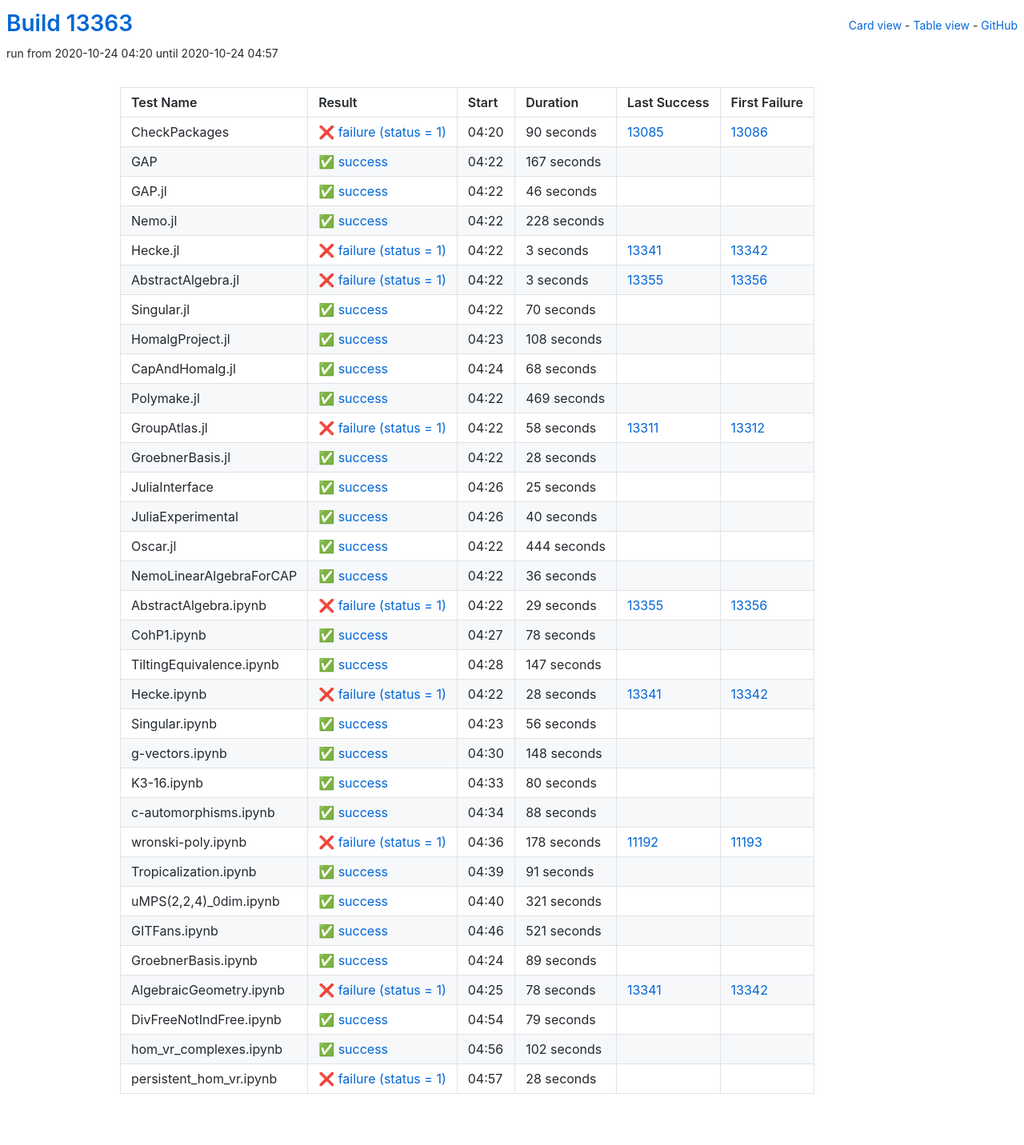
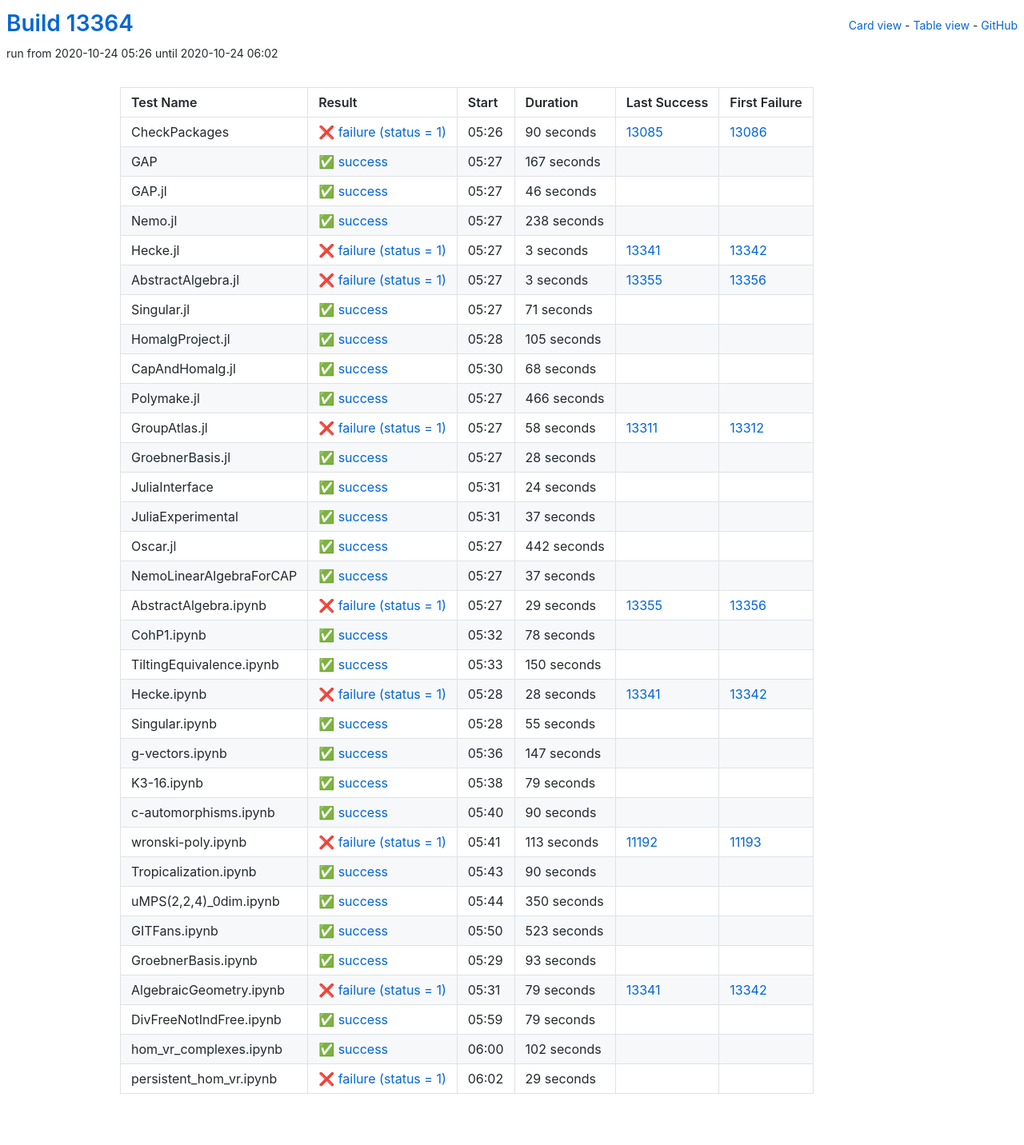
Before and after one commit to oscar-system/oscar-ci-status, a Jekyll site: the page built from table.html, in a window 1280 px wide. Shown: the whole page at 80% size. Built offline with Jekyll 4.4.1, drawn with Linux system fonts in a browser that asks for light colours.

Commit message:
Build #13364

```diff
--- a/_data/ci.yml
+++ b/_data/ci.yml
@@ -1,6 +1,6 @@
 ---
-build: 13363
-build_url: https://oscarci.mathematik.uni-kl.de/job/oscar/13363/
+build: 13364
+build_url: https://oscarci.mathematik.uni-kl.de/job/oscar/13364/
 job: oscar
 organization: oscar-system
 repo: oscar-ci-status
@@ -8,8 +8,8 @@
 tests:
 - name: CheckPackages
   id: checkpackages
-  log: https://oscarci.mathematik.uni-kl.de/job/oscar/13363/artifact/logs/build-13363/CheckPackages.log
-  start: 2020-10-24 04:20
+  log: https://oscarci.mathematik.uni-kl.de/job/oscar/13364/artifact/logs/build-13364/CheckPackages.log
+  start: 2020-10-24 05:26
   success: false
   exitcode: 1
   status: failure
@@ -20,8 +20,8 @@
   first_failure_url: https://oscarci.mathematik.uni-kl.de/job/oscar/13086/
 - name: GAP
   id: gap
-  log: https://oscarci.mathematik.uni-kl.de/job/oscar/13363/artifact/logs/build-13363/GAP.log
-  start: 2020-10-24 04:22
+  log: https://oscarci.mathematik.uni-kl.de/job/oscar/13364/artifact/logs/build-13364/GAP.log
+  start: 2020-10-24 05:27
   success: true
   exitcode: 0
   status: success
@@ -32,8 +32,8 @@
   first_failure_url:
 - name: GAP.jl
   id: gap-jl
-  log: https://oscarci.mathematik.uni-kl.de/job/oscar/13363/artifact/logs/build-13363/GAP.jl.log
-  start: 2020-10-24 04:22
+  log: https://oscarci.mathematik.uni-kl.de/job/oscar/13364/artifact/logs/build-13364/GAP.jl.log
+  start: 2020-10-24 05:27
   success: true
   exitcode: 0
   status: success
@@ -44,20 +44,20 @@
   first_failure_url:
 - name: Nemo.jl
   id: nemo-jl
-  log: https://oscarci.mathematik.uni-kl.de/job/oscar/13363/artifact/logs/build-13363/Nemo.jl.log
-  start: 2020-10-24 04:22
+  log: https://oscarci.mathematik.uni-kl.de/job/oscar/13364/artifact/logs/build-13364/Nemo.jl.log
+  start: 2020-10-24 05:27
   success: true
   exitcode: 0
   status: success
-  duration: 228
+  duration: 238
   last_success: false
   last_success_url:
   first_failure: false
   first_failure_url:
 - name: Hecke.jl
   id: hecke-jl
-  log: https://oscarci.mathematik.uni-kl.de/job/oscar/13363/artifact/logs/build-13363/Hecke.jl.log
-  start: 2020-10-24 04:22
+  log: https://oscarci.mathematik.uni-kl.de/job/oscar/13364/artifact/logs/build-13364/Hecke.jl.log
+  start: 2020-10-24 05:27
   success: false
   exitcode: 1
   status: failure
@@ -68,8 +68,8 @@
   first_failure_url: https://oscarci.mathematik.uni-kl.de/job/oscar/13342/
 - name: AbstractAlgebra.jl
   id: abstractalgebra-jl
-  log: https://oscarci.mathematik.uni-kl.de/job/oscar/13363/artifact/logs/build-13363/AbstractAlgebra.jl.log
-  start: 2020-10-24 04:22
+  log: https://oscarci.mathematik.uni-kl.de/job/oscar/13364/artifact/logs/build-13364/AbstractAlgebra.jl.log
+  start: 2020-10-24 05:27
   success: false
   exitcode: 1
   status: failure
@@ -80,32 +80,32 @@
   first_failure_url: https://oscarci.mathematik.uni-kl.de/job/oscar/13356/
 - name: Singular.jl
   id: singular-jl
-  log: https://oscarci.mathematik.uni-kl.de/job/oscar/13363/artifact/logs/build-13363/Singular.jl.log
-  start: 2020-10-24 04:22
+  log: https://oscarci.mathematik.uni-kl.de/job/oscar/13364/artifact/logs/build-13364/Singular.jl.log
+  start: 2020-10-24 05:27
   success: true
   exitcode: 0
   status: success
-  duration: 70
+  duration: 71
   last_success: false
   last_success_url:
   first_failure: false
   first_failure_url:
 - name: HomalgProject.jl
   id: homalgproject-jl
-  log: https://oscarci.mathematik.uni-kl.de/job/oscar/13363/artifact/logs/build-13363/HomalgProject.jl.log
-  start: 2020-10-24 04:23
+  log: https://oscarci.mathematik.uni-kl.de/job/oscar/13364/artifact/logs/build-13364/HomalgProject.jl.log
+  start: 2020-10-24 05:28
   success: true
   exitcode: 0
   status: success
-  duration: 108
+  duration: 105
   last_success: false
   last_success_url:
   first_failure: false
   first_failure_url:
 - name: CapAndHomalg.jl
   id: capandhomalg-jl
-  log: https://oscarci.mathematik.uni-kl.de/job/oscar/13363/artifact/logs/build-13363/CapAndHomalg.jl.log
-  start: 2020-10-24 04:24
+  log: https://oscarci.mathematik.uni-kl.de/job/oscar/13364/artifact/logs/build-13364/CapAndHomalg.jl.log
+  start: 2020-10-24 05:30
   success: true
   exitcode: 0
   status: success
@@ -116,20 +116,20 @@
   first_failure_url:
 - name: Polymake.jl
   id: polymake-jl
-  log: https://oscarci.mathematik.uni-kl.de/job/oscar/13363/artifact/logs/build-13363/Polymake.jl.log
-  start: 2020-10-24 04:22
+  log: https://oscarci.mathematik.uni-kl.de/job/oscar/13364/artifact/logs/build-13364/Polymake.jl.log
+  start: 2020-10-24 05:27
   success: true
   exitcode: 0
   status: success
-  duration: 469
+  duration: 466
   last_success: false
   last_success_url:
   first_failure: false
   first_failure_url:
 - name: GroupAtlas.jl
   id: groupatlas-jl
-  log: https://oscarci.mathematik.uni-kl.de/job/oscar/13363/artifact/logs/build-13363/GroupAtlas.jl.log
-  start: 2020-10-24 04:22
+  log: https://oscarci.mathematik.uni-kl.de/job/oscar/13364/artifact/logs/build-13364/GroupAtlas.jl.log
+  start: 2020-10-24 05:27
   success: false
   exitcode: 1
   status: failure
@@ -140,8 +140,8 @@
   first_failure_url: https://oscarci.mathematik.uni-kl.de/job/oscar/13312/
 - name: GroebnerBasis.jl
   id: groebnerbasis-jl
-  log: https://oscarci.mathematik.uni-kl.de/job/oscar/13363/artifact/logs/build-13363/GroebnerBasis.jl.log
-  start: 2020-10-24 04:22
+  log: https://oscarci.mathematik.uni-kl.de/job/oscar/13364/artifact/logs/build-13364/GroebnerBasis.jl.log
+  start: 2020-10-24 05:27
   success: true
   exitcode: 0
   status: success
@@ -152,56 +152,56 @@
   first_failure_url:
 - name: JuliaInterface
   id: juliainterface
-  log: https://oscarci.mathematik.uni-kl.de/job/oscar/13363/artifact/logs/build-13363/JuliaInterface.log
-  start: 2020-10-24 04:26
+  log: https://oscarci.mathematik.uni-kl.de/job/oscar/13364/artifact/logs/build-13364/JuliaInterface.log
+  start: 2020-10-24 05:31
   success: true
   exitcode: 0
   status: success
-  duration: 25
+  duration: 24
   last_success: false
   last_success_url:
   first_failure: false
   first_failure_url:
 - name: JuliaExperimental
   id: juliaexperimental
-  log: https://oscarci.mathematik.uni-kl.de/job/oscar/13363/artifact/logs/build-13363/JuliaExperimental.log
-  start: 2020-10-24 04:26
+  log: https://oscarci.mathematik.uni-kl.de/job/oscar/13364/artifact/logs/build-13364/JuliaExperimental.log
+  start: 2020-10-24 05:31
   success: true
   exitcode: 0
   status: success
-  duration: 40
+  duration: 37
   last_success: false
   last_success_url:
   first_failure: false
   first_failure_url:
 - name: Oscar.jl
   id: oscar-jl
-  log: https://oscarci.mathematik.uni-kl.de/job/oscar/13363/artifact/logs/build-13363/Oscar.jl.log
-  start: 2020-10-24 04:22
+  log: https://oscarci.mathematik.uni-kl.de/job/oscar/13364/artifact/logs/build-13364/Oscar.jl.log
+  start: 2020-10-24 05:27
   success: true
   exitcode: 0
   status: success
-  duration: 444
+  duration: 442
   last_success: false
   last_success_url:
   first_failure: false
   first_failure_url:
 - name: NemoLinearAlgebraForCAP
   id: nemolinearalgebraforcap
-  log: https://oscarci.mathematik.uni-kl.de/job/oscar/13363/artifact/logs/build-13363/NemoLinearAlgebraForCAP.log
-  start: 2020-10-24 04:22
+  log: https://oscarci.mathematik.uni-kl.de/job/oscar/13364/artifact/logs/build-13364/NemoLinearAlgebraForCAP.log
+  start: 2020-10-24 05:27
   success: true
   exitcode: 0
   status: success
-  duration: 36
+  duration: 37
   last_success: false
   last_success_url:
   first_failure: false
   first_failure_url:
 - name: AbstractAlgebra.ipynb
   id: abstractalgebra-ipynb
-  log: https://oscarci.mathematik.uni-kl.de/job/oscar/13363/artifact/logs/build-13363/AbstractAlgebra.ipynb.log
-  start: 2020-10-24 04:22
+  log: https://oscarci.mathematik.uni-kl.de/job/oscar/13364/artifact/logs/build-13364/AbstractAlgebra.ipynb.log
+  start: 2020-10-24 05:27
   success: false
   exitcode: 1
   status: failure
@@ -212,8 +212,8 @@
   first_failure_url: https://oscarci.mathematik.uni-kl.de/job/oscar/13356/
 - name: CohP1.ipynb
   id: cohp1-ipynb
-  log: https://oscarci.mathematik.uni-kl.de/job/oscar/13363/artifact/logs/build-13363/CohP1.ipynb.log
-  start: 2020-10-24 04:27
+  log: https://oscarci.mathematik.uni-kl.de/job/oscar/13364/artifact/logs/build-13364/CohP1.ipynb.log
+  start: 2020-10-24 05:32
   success: true
   exitcode: 0
   status: success
@@ -224,20 +224,20 @@
   first_failure_url:
 - name: TiltingEquivalence.ipynb
   id: tiltingequivalence-ipynb
-  log: https://oscarci.mathematik.uni-kl.de/job/oscar/13363/artifact/logs/build-13363/TiltingEquivalence.ipynb.log
-  start: 2020-10-24 04:28
+  log: https://oscarci.mathematik.uni-kl.de/job/oscar/13364/artifact/logs/build-13364/TiltingEquivalence.ipynb.log
+  start: 2020-10-24 05:33
   success: true
   exitcode: 0
   status: success
-  duration: 147
+  duration: 150
   last_success: false
   last_success_url:
   first_failure: false
   first_failure_url:
 - name: Hecke.ipynb
   id: hecke-ipynb
-  log: https://oscarci.mathematik.uni-kl.de/job/oscar/13363/artifact/logs/build-13363/Hecke.ipynb.log
-  start: 2020-10-24 04:22
+  log: https://oscarci.mathematik.uni-kl.de/job/oscar/13364/artifact/logs/build-13364/Hecke.ipynb.log
+  start: 2020-10-24 05:28
   success: false
   exitcode: 1
   status: failure
@@ -248,128 +248,128 @@
   first_failure_url: https://oscarci.mathematik.uni-kl.de/job/oscar/13342/
 - name: Singular.ipynb
   id: singular-ipynb
-  log: https://oscarci.mathematik.uni-kl.de/job/oscar/13363/artifact/logs/build-13363/Singular.ipynb.log
-  start: 2020-10-24 04:23
+  log: https://oscarci.mathematik.uni-kl.de/job/oscar/13364/artifact/logs/build-13364/Singular.ipynb.log
+  start: 2020-10-24 05:28
   success: true
   exitcode: 0
   status: success
-  duration: 56
+  duration: 55
   last_success: false
   last_success_url:
   first_failure: false
   first_failure_url:
 - name: g-vectors.ipynb
   id: g-vectors-ipynb
-  log: https://oscarci.mathematik.uni-kl.de/job/oscar/13363/artifact/logs/build-13363/g-vectors.ipynb.log
-  start: 2020-10-24 04:30
+  log: https://oscarci.mathematik.uni-kl.de/job/oscar/13364/artifact/logs/build-13364/g-vectors.ipynb.log
+  start: 2020-10-24 05:36
   success: true
   exitcode: 0
   status: success
-  duration: 148
+  duration: 147
   last_success: false
   last_success_url:
   first_failure: false
   first_failure_url:
 - name: K3-16.ipynb
   id: k3-16-ipynb
-  log: https://oscarci.mathematik.uni-kl.de/job/oscar/13363/artifact/logs/build-13363/K3-16.ipynb.log
-  start: 2020-10-24 04:33
+  log: https://oscarci.mathematik.uni-kl.de/job/oscar/13364/artifact/logs/build-13364/K3-16.ipynb.log
+  start: 2020-10-24 05:38
   success: true
   exitcode: 0
   status: success
-  duration: 80
+  duration: 79
   last_success: false
   last_success_url:
   first_failure: false
   first_failure_url:
 - name: c-automorphisms.ipynb
   id: c-automorphisms-ipynb
-  log: https://oscarci.mathematik.uni-kl.de/job/oscar/13363/artifact/logs/build-13363/c-automorphisms.ipynb.log
-  start: 2020-10-24 04:34
+  log: https://oscarci.mathematik.uni-kl.de/job/oscar/13364/artifact/logs/build-13364/c-automorphisms.ipynb.log
+  start: 2020-10-24 05:40
   success: true
   exitcode: 0
   status: success
-  duration: 88
+  duration: 90
   last_success: false
   last_success_url:
   first_failure: false
   first_failure_url:
 - name: wronski-poly.ipynb
   id: wronski-poly-ipynb
-  log: https://oscarci.mathematik.uni-kl.de/job/oscar/13363/artifact/logs/build-13363/wronski-poly.ipynb.log
-  start: 2020-10-24 04:36
+  log: https://oscarci.mathematik.uni-kl.de/job/oscar/13364/artifact/logs/build-13364/wronski-poly.ipynb.log
+  start: 2020-10-24 05:41
   success: false
   exitcode: 1
   status: failure
-  duration: 178
+  duration: 113
   last_success: 11192
   last_success_url: https://oscarci.mathematik.uni-kl.de/job/oscar/11192/
   first_failure: 11193
   first_failure_url: https://oscarci.mathematik.uni-kl.de/job/oscar/11193/
 - name: Tropicalization.ipynb
   id: tropicalization-ipynb
-  log: https://oscarci.mathematik.uni-kl.de/job/oscar/13363/artifact/logs/build-13363/Tropicalization.ipynb.log
-  start: 2020-10-24 04:39
+  log: https://oscarci.mathematik.uni-kl.de/job/oscar/13364/artifact/logs/build-13364/Tropicalization.ipynb.log
+  start: 2020-10-24 05:43
   success: true
   exitcode: 0
   status: success
-  duration: 91
+  duration: 90
   last_success: false
   last_success_url:
   first_failure: false
   first_failure_url:
 - name: uMPS(2,2,4)_0dim.ipynb
   id: umps-2-2-4-0dim-ipynb
-  log: https://oscarci.mathematik.uni-kl.de/job/oscar/13363/artifact/logs/build-13363/uMPS-2-2-4-_0dim.ipynb.log
-  start: 2020-10-24 04:40
+  log: https://oscarci.mathematik.uni-kl.de/job/oscar/13364/artifact/logs/build-13364/uMPS-2-2-4-_0dim.ipynb.log
+  start: 2020-10-24 05:44
   success: true
   exitcode: 0
   status: success
-  duration: 321
+  duration: 350
   last_success: false
   last_success_url:
   first_failure: false
   first_failure_url:
 - name: GITFans.ipynb
   id: gitfans-ipynb
-  log: https://oscarci.mathematik.uni-kl.de/job/oscar/13363/artifact/logs/build-13363/GITFans.ipynb.log
-  start: 2020-10-24 04:46
+  log: https://oscarci.mathematik.uni-kl.de/job/oscar/13364/artifact/logs/build-13364/GITFans.ipynb.log
+  start: 2020-10-24 05:50
   success: true
   exitcode: 0
   status: success
-  duration: 521
+  duration: 523
   last_success: false
   last_success_url:
   first_failure: false
   first_failure_url:
 - name: GroebnerBasis.ipynb
   id: groebnerbasis-ipynb
-  log: https://oscarci.mathematik.uni-kl.de/job/oscar/13363/artifact/logs/build-13363/GroebnerBasis.ipynb.log
-  start: 2020-10-24 04:24
+  log: https://oscarci.mathematik.uni-kl.de/job/oscar/13364/artifact/logs/build-13364/GroebnerBasis.ipynb.log
+  start: 2020-10-24 05:29
   success: true
   exitcode: 0
   status: success
-  duration: 89
+  duration: 93
   last_success: false
   last_success_url:
   first_failure: false
   first_failure_url:
 - name: AlgebraicGeometry.ipynb
   id: algebraicgeometry-ipynb
-  log: https://oscarci.mathematik.uni-kl.de/job/oscar/13363/artifact/logs/build-13363/AlgebraicGeometry.ipynb.log
-  start: 2020-10-24 04:25
+  log: https://oscarci.mathematik.uni-kl.de/job/oscar/13364/artifact/logs/build-13364/AlgebraicGeometry.ipynb.log
+  start: 2020-10-24 05:31
   success: false
   exitcode: 1
   status: failure
-  duration: 78
+  duration: 79
   last_success: 13341
   last_success_url: https://oscarci.mathematik.uni-kl.de/job/oscar/13341/
   first_failure: 13342
   first_failure_url: https://oscarci.mathematik.uni-kl.de/job/oscar/13342/
 - name: DivFreeNotIndFree.ipynb
   id: divfreenotindfree-ipynb
-  log: https://oscarci.mathematik.uni-kl.de/job/oscar/13363/artifact/logs/build-13363/DivFreeNotIndFree.ipynb.log
-  start: 2020-10-24 04:54
+  log: https://oscarci.mathematik.uni-kl.de/job/oscar/13364/artifact/logs/build-13364/DivFreeNotIndFree.ipynb.log
+  start: 2020-10-24 05:59
   success: true
   exitcode: 0
   status: success
@@ -380,8 +380,8 @@
   first_failure_url:
 - name: hom_vr_complexes.ipynb
   id: hom-vr-complexes-ipynb
-  log: https://oscarci.mathematik.uni-kl.de/job/oscar/13363/artifact/logs/build-13363/hom_vr_complexes.ipynb.log
-  start: 2020-10-24 04:56
+  log: https://oscarci.mathematik.uni-kl.de/job/oscar/13364/artifact/logs/build-13364/hom_vr_complexes.ipynb.log
+  start: 2020-10-24 06:00
   success: true
   exitcode: 0
   status: success
@@ -392,12 +392,12 @@
   first_failure_url:
 - name: persistent_hom_vr.ipynb
   id: persistent-hom-vr-ipynb
-  log: https://oscarci.mathematik.uni-kl.de/job/oscar/13363/artifact/logs/build-13363/persistent_hom_vr.ipynb.log
-  start: 2020-10-24 04:57
+  log: https://oscarci.mathematik.uni-kl.de/job/oscar/13364/artifact/logs/build-13364/persistent_hom_vr.ipynb.log
+  start: 2020-10-24 06:02
   success: false
   exitcode: 1
   status: failure
-  duration: 28
+  duration: 29
   last_success: false
   last_success_url:
   first_failure: false
```
Also changed, not shown: README.md.
